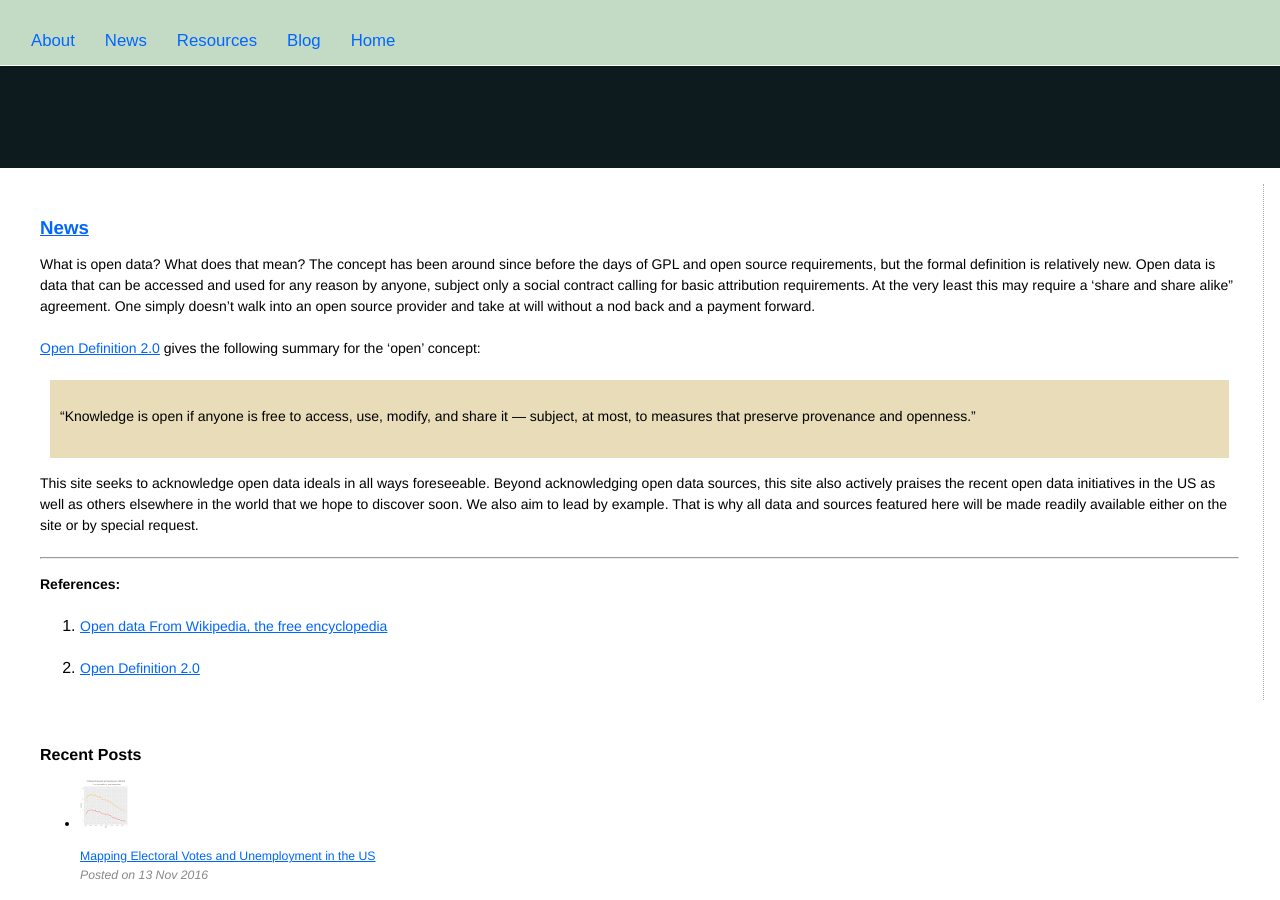
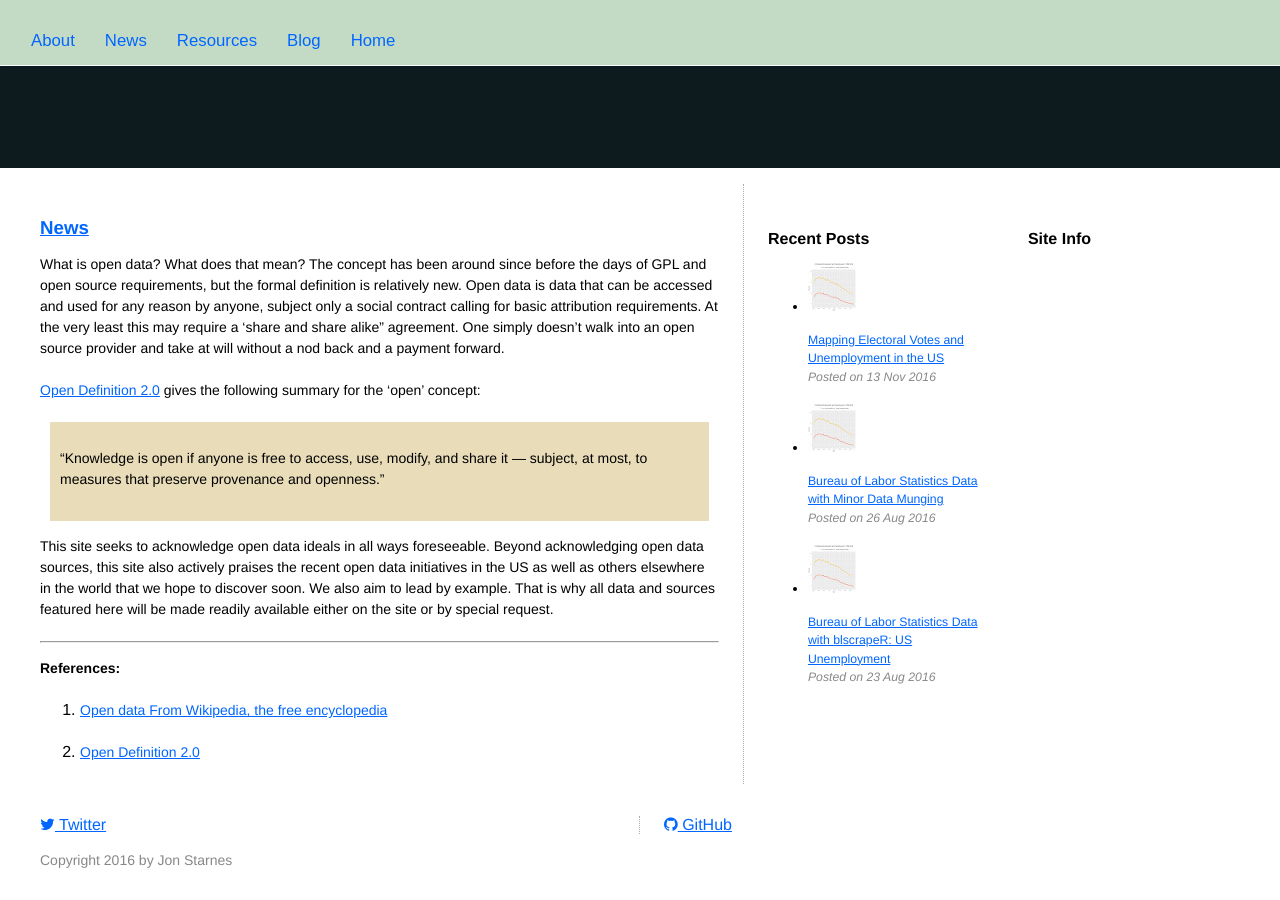
Before and after one commit to jon-starnes/jon-starnes.github.io, a Jekyll site: the page built from index.html, in a window 1280 px wide and 900 px high. Built offline with Jekyll 4.4.1, drawn with Linux system fonts in a browser that asks for light colours; nearby versions of some CDN libraries; some of the changed text lies outside the part shown.

Commit message:
Style updates

```diff
--- a/_includes/head.html
+++ b/_includes/head.html
@@ -17,26 +17,30 @@
 	<!-- a grid framework in 250 bytes? are you kidding me?! -->
 	<link rel="stylesheet" href="{{ "/css/grid.css" | prepend: site.baseurl }}">
 
-	<!--
+
 	<style>
 		.container { max-width: 90em; }
 		/* you only need width to set up columns; all columns are 100%-width by default, so we start
 		   from a one-column mobile layout and gradually improve it according to available screen space */
+
 			 @media only screen and (min-width: 34em) {
 		 		.feature, .info { width: 50%; }
+		 		.sideri					{ width: 50%; }
 		 	}
 		 	@media only screen and (min-width: 54em) {
 		 		.content { width: 66.66%; }
 		 		.sidebar { width: 33.33%; }
 		 		.info    { width: 100%;   }
+		 		.sideri  { width: 50%; 		}
 		 	}
 		 	@media only screen and (min-width: 76em) {
 		 		.content { width: 58.33%; } /* 7/12 */
 		 		.sidebar { width: 41.66%; } /* 5/12 */
 		 		.info    { width: 50%;    }
+		 		.sideri  { width: 25%; 		}
 		 	}
 	</style>
--->
+
 
 	<!-- general boring stuff and some visual tweaks -->
 	<link rel="stylesheet" href="{{ "/css/screen.css" | prepend: site.baseurl }}">
--- a/_layouts/main.html
+++ b/_layouts/main.html
@@ -23,7 +23,7 @@
             <li>
               <a href="{{ post.url  | prepend: site.baseurl }}"><img src="{{ "/img/blog/thumbs/post2.jpg" | prepend: site.baseurl }}{{ post.thumb }}" alt="Popular Post"></a>
               <p class="desc"><a href="{{ post.url }}">{{ post.title }}</a>
-              <br>
+                <br>
                 <i>Posted on {{ post.date | date_to_string }}</i>
               </p>
 
@@ -34,14 +34,21 @@
 
         <div class="spacing"></div>
         <div class="col info">
-          <h4>Popular tags</h4>
-          <p>
-            {% for tags in site.tags %}{% unless tags.first == "blog" or tags.first == "project" or tags.first == "question" %}
-            <a class="btn btn-theme" href="{{ '/tags/#'  | prepend: site.baseurl  }}{{ tags | first }}" role="button">{{ tags | first | capitalize }} ({{ tags | last | size }})</a>
-            {% endunless %}{% endfor %}
+          <h4>Site Info</h4>
+
+          {% for post in site.categories['About'] %}
+          <h4><a href="{{ post.url | prepend: site.baseurl }}">{{ post.title }}</a></h4>
+          <p class="desc">
+            <time>{{ post.date | date: "%b %-d, %Y" }}</time>
           </p>
-        </div>
+          {{ post.content | truncatewords:75}}
+          <p><a href="{{ post.url | prepend: site.baseurl }}">Read More</a></p>
+          <div class="spacing"></div>
+          {% endfor %}
+
+        </p>
       </div>
-    </div> <!--col sidebar-->
-  </div> <!-- row -->
+    </div>
+  </div> <!--col sidebar-->
+</div> <!-- row -->
 </div> <!-- container -->
--- a/_layouts/main1.html
+++ b/_layouts/main1.html
@@ -36,7 +36,7 @@
         <div class="col sideri">
           <h4>Site Info</h4>
 
-          {% for post in site.categories['Page'] %}
+          {% for post in site.categories['About'] %}
           <h4><a href="{{ post.url | prepend: site.baseurl }}">{{ post.title }}</a></h4>
           <p class="desc">
             <time>{{ post.date | date: "%b %-d, %Y" }}</time>
--- a/_sass/_layout.scss
+++ b/_sass/_layout.scss
@@ -12,8 +12,7 @@
 /* Container and layout for grids
 */
 .container {
-	max-width: 820px;
-	margin: 10px;
+	max-width: 90em;
 }
 /* you only need width to set up columns; all columns are 100%-width by default, so we start
 	 from a one-column mobile layout and gradually improve it according to available screen space */
```
Lines whose indentation alone changed are shown as unchanged.
